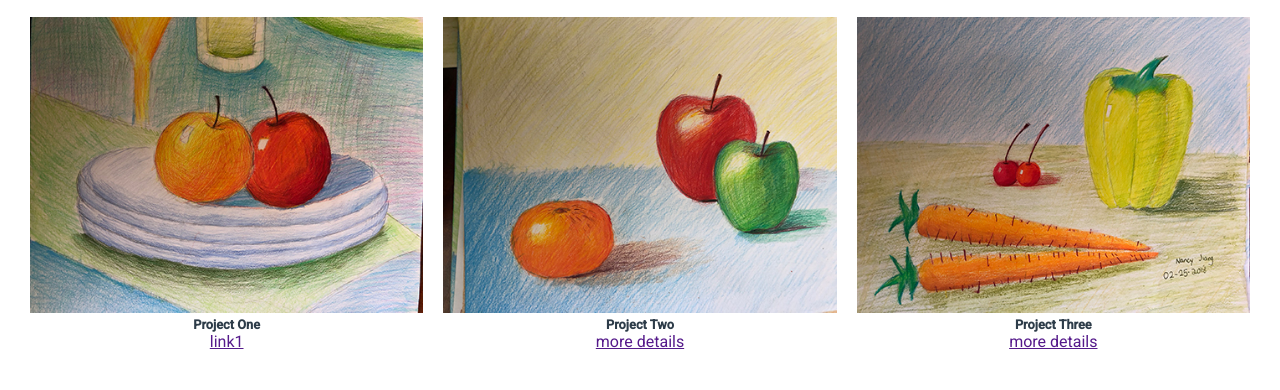
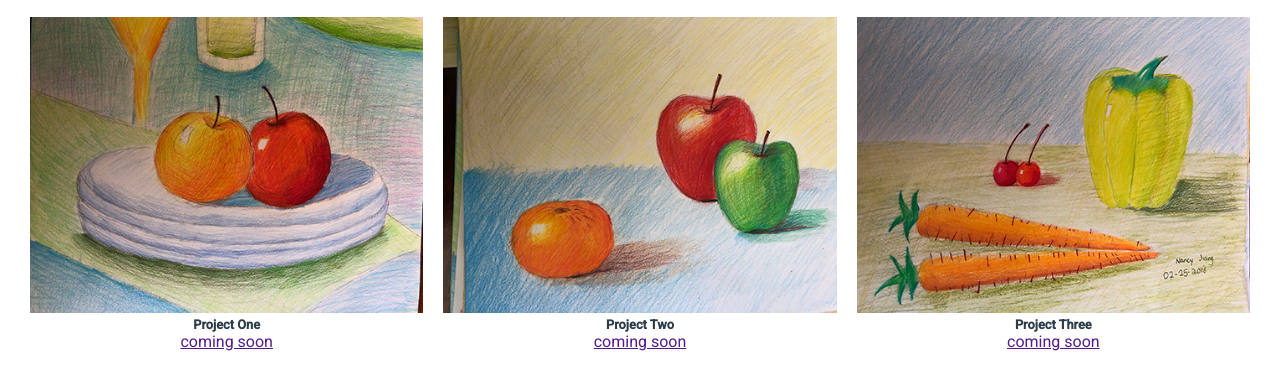
Before and after one commit to toniguan/FED_project1, a plain HTML site: page index.html in a window 1280 px wide. Shown: the part 408-798 px from the top of the page. Drawn offline with Linux system fonts and the light colour scheme.

Commit message:
pass validation

```diff
--- a/index.html
+++ b/index.html
@@ -35,21 +35,21 @@
           <img class="project-img" src="img/pic11.jpg" alt="Project 1" />
           <h3 class="project-header text2">Project One</h3>
           <p>
-            <a href="" class="project-link">link1</a>
+            <a href="" class="project-link">coming soon</a>
           </p>
         </div>
         <div class="project">
           <img class="project-img" src="img/pic21.jpg" alt="Project 2"/>
           <h3 class="project-header text2">Project Two</h3>
           <p>
-            <a href="" class="project-link">more details</a>
+            <a href="" class="project-link">coming soon</a>
           </p>
         </div>
         <div class="project">
           <img src="img/pic31.jpg" alt="Project 3" class="project-img"/>
           <h3 class="project-header text2">Project Three</h3>
           <p>
-            <a href="" class="project-link">more details</a>
+            <a href="" class="project-link">coming soon</a>
           </p>
         </div>
       </div>
```
Also changed, not shown: css/main.css (+5 -16 lines), 1 other file.
